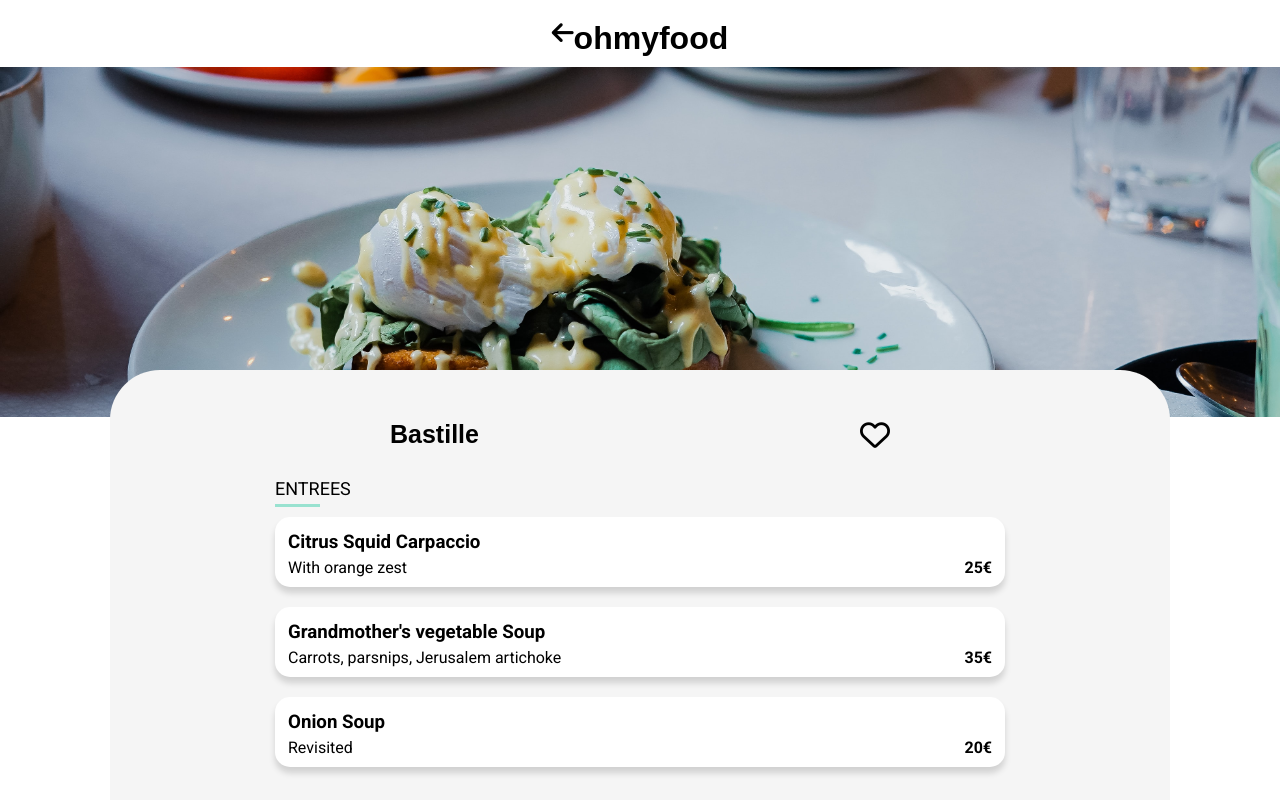
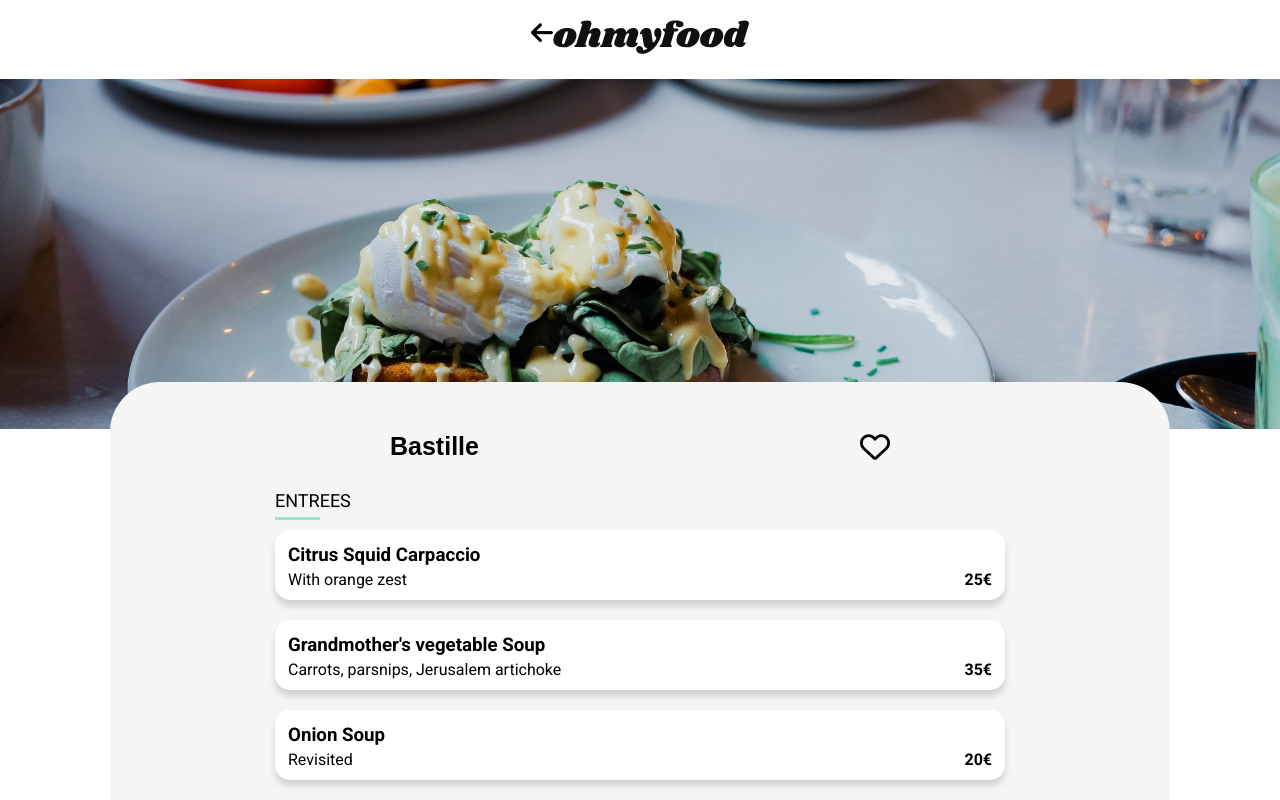
Before and after one commit to EeeyJosee/OpenClassroomsProject3, a website: page pages/bastille.html in a window 1280 px wide. Shown: the top 800 px of the page. Drawn offline with Linux system fonts and the light colour scheme; a web font is replaced by a local one.

Commit message:
Fixed hover effect on restaraunt cards pages. Card descriptions now cut off as ellipses when text overflows. Also changed logo titles on each page to be the actual image svg file provided

```diff
--- a/pages/bastille.html
+++ b/pages/bastille.html
@@ -21,7 +21,7 @@
         <a href="../index.html" class="back-arrow">
             <i class="fa-solid fa-arrow-left"></i>
         </a>
-        <h1 class="title">ohmyfood</h1>
+        <img src="../images/logo/ohmyfood@2x.svg" alt="">
     </header>
 
     <img src="../images/restaurants/toa-heftiba-DQKerTsQwi0-unsplash.jpg" alt="" class="restaurant-page-image">
--- a/sass/main.scss
+++ b/sass/main.scss
@@ -75,6 +75,7 @@ body {
 .header {
     display: flex;
     justify-content: center;
+    margin-bottom: 25px;
 }
 
 .nav {
@@ -425,22 +426,39 @@ body {
         justify-content: space-between;
         padding: 15px 13px;
         width: calc(100% + 70px);
+        transition: .5s;
 
         &:hover {
             width: calc(100% + 0px);
+
+            .checkmark i {
+                transform: rotate(2turn);
+                transition: transform .5s;
+            }
+        }
+
+        .food-text {
+            flex: 1;
+            overflow: hidden;
         }
 
         h3 {
-            margin: 0px auto 5px auto;
+            margin: 0px 0px 5px 0px;
+            white-space: nowrap;
+            overflow: hidden;
+            text-overflow: ellipsis;
         }
 
         p {
             margin: 0px;
+            white-space: nowrap;
+            overflow: hidden;
+            text-overflow: ellipsis;
         }
 
         .food-option__cost {
             font-weight: 600;
-            margin-left: auto;
+            margin-left: 10px;
             align-self: flex-end;
         }
 
@@ -448,6 +466,7 @@ body {
             display: flex;
             justify-content: center;
             align-items: center;
+            font-size: 18px;
             background-color: map-get($color-scheme, color-tertiary);
             margin: -15px 0px;
             width: 70px;
@@ -460,8 +479,8 @@ body {
                 color: map-get($color-scheme, color-tertiary);
                 background: map-get($color-scheme, color-white);
                 border-radius: 20px;
-                width: 15px;
-                height: 15px;
+                width: 25px;
+                height: 25px;
                 padding: 11px;
 
                 &::before {
```
Also changed, not shown: index.html (+1 -1 lines), pages/le-gourmand.html (+1 -1 lines), pages/the-enchanted-plate.html (+1 -1 lines), pages/the-full-palette.html (+1 -1 lines), css/style.css, 1 other file.
